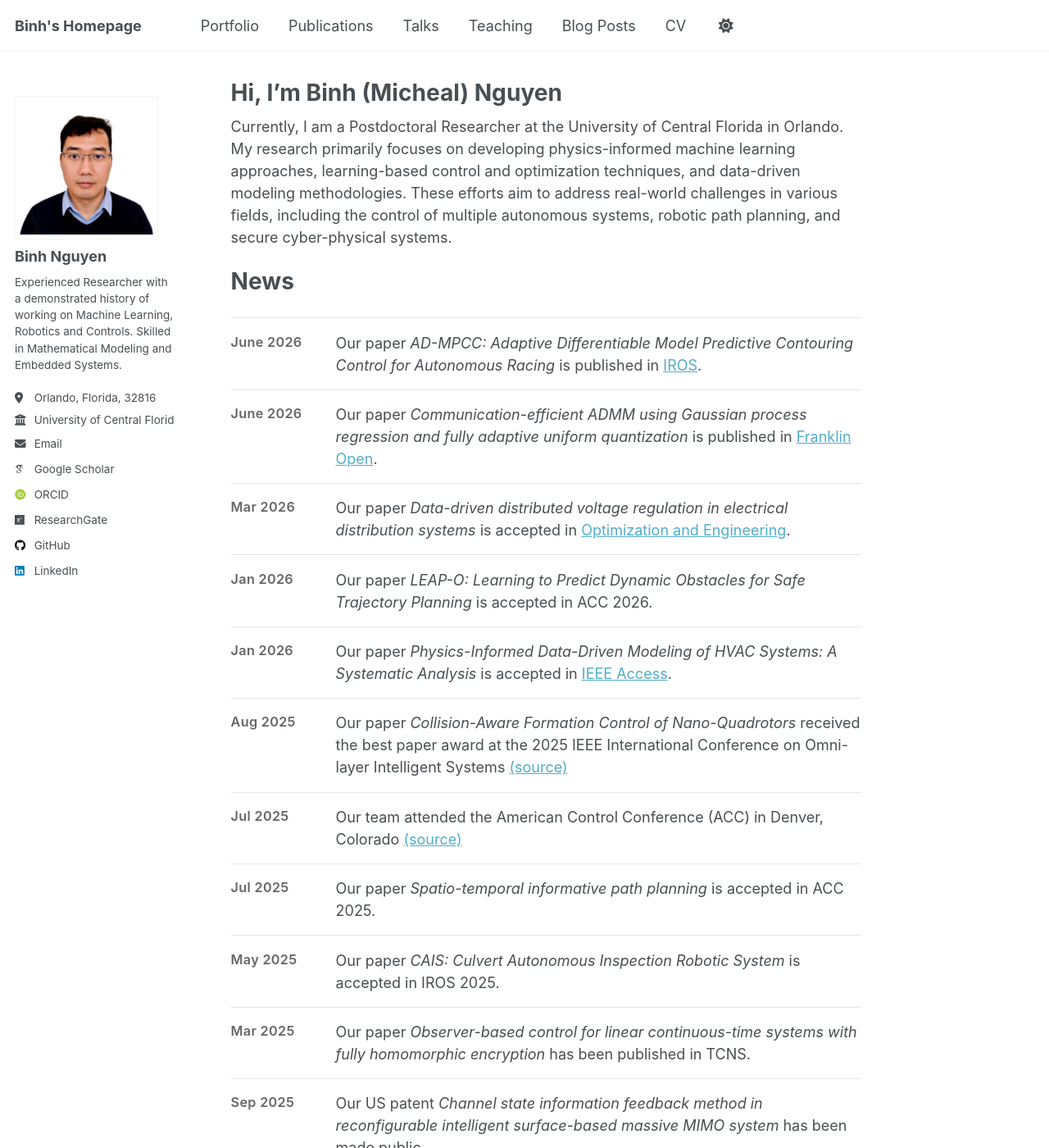
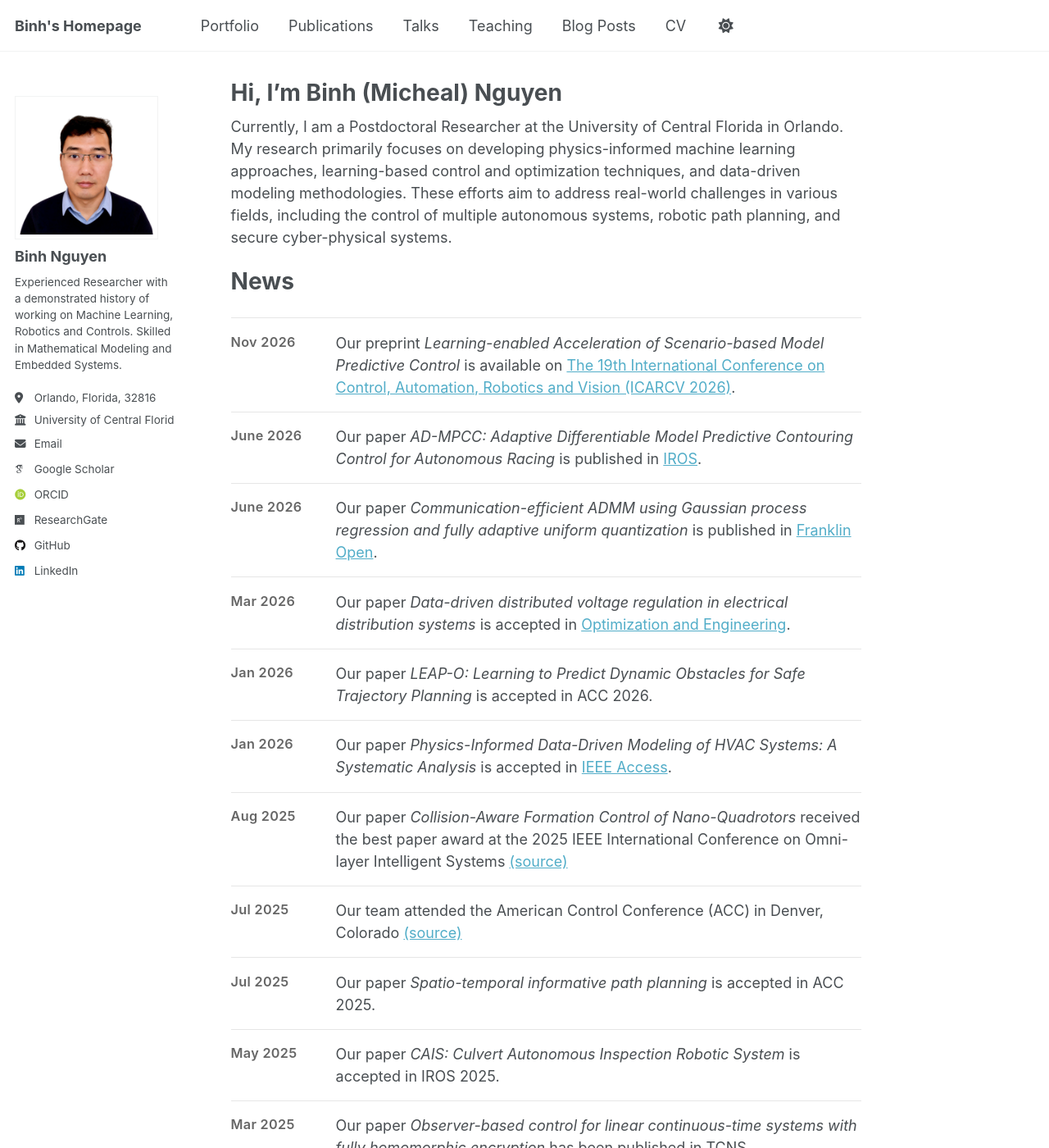
Before and after one commit to EasternBoy/EasternBoy.github.io, a Jekyll site: the page built from _pages/about.md, in a window 1280 px wide and 1400 px high. Shown: the whole window at 82% size. Built offline with Jekyll 4.4.1, drawn with Linux system fonts in a browser that asks for light colours; some web fonts are replaced; some of the changed text lies outside the part shown.

Commit message:
add Trinh paper

```diff
--- a/_pages/about.md
+++ b/_pages/about.md
@@ -57,6 +57,10 @@ I am a Postdoctoral Researcher at the University of Central Florida in Orlando.
     border-top: 1px solid #e6e6e6;
   }
 
+  .publication-row--text {
+    grid-template-columns: 1fr;
+  }
+
   .publication-thumb img {
     display: block;
     width: 120px;
@@ -107,9 +111,15 @@ I am a Postdoctoral Researcher at the University of Central Florida in Orlando.
 # News
 <div class="home-list">
   <div class="home-row">
+    <div class="home-row__meta">Nov 2026</div>
+    <div class="home-row__content">
+      <p>Our preprint <em>Learning-enabled Acceleration of Scenario-based Model Predictive Control</em> is available on <a href="https://arxiv.org/abs/2607.12775">The 19th International Conference on Control, Automation, Robotics and Vision (ICARCV 2026)</a>.</p>
+    </div>
+  </div>
+  <div class="home-row">
     <div class="home-row__meta">June 2026</div>
     <div class="home-row__content">
-      <p>Our paper <em>AD-MPCC: Adaptive Differentiable Model Predictive Contouring Control for Autonomous Racing</em> is published in <a href="https://2026.ieee-iros.org">IROS</a>.</p>
+      <p>Our paper <em>AD-MPCC: Adaptive Differentiable Model Predictive Contouring Control for Autonomous Racing</em> is published in <a href="https://www.linkedin.com/embed/feed/update/urn:li:ugcPost:7511550547779379202?collapsed=1">IROS</a>.</p>
     </div>
   </div>
   <div class="home-row">
@@ -178,6 +188,13 @@ I am a Postdoctoral Researcher at the University of Central Florida in Orlando.
 &dagger; Equal contribution. See [Google Scholar](https://scholar.google.com/citations?user=Kn16dZAAAAAJ&hl=vi) for full list of publications.
 
 <div class="home-list">
+  <div class="publication-row publication-row--text">
+    <div>
+      <p class="publication-title"><a href="https://scholar.google.com/citations?view_op=view_citation&amp;hl=vi&amp;user=Kn16dZAAAAAJ&amp;sortby=pubdate&amp;citation_for_view=Kn16dZAAAAAJ:eflP2zaiRacC">Learning-enabled Acceleration of Scenario-based Model Predictive Control</a></p>
+      <p class="publication-meta">Trinh Tran, <b>Binh Nguyen</b>, Truong X. Nghiem</p>
+      <p class="publication-meta"><span class="publication-venue">arXiv preprint</span>, 2026 &middot; <a href="https://arxiv.org/abs/2607.12775">arXiv:2607.12775</a></p>
+    </div>
+  </div>
   <div class="publication-row">
     <div class="publication-thumb">
       <img src="{{ '/images/paper_abstract/IROS2026.pdf' | relative_url }}" alt="Data-driven distributed voltage regulation in electrical distribution systems">
```
Also changed, not shown: _publications/2026_arXiv_Learning-SBMPC.md (added, +14 -0 lines).
